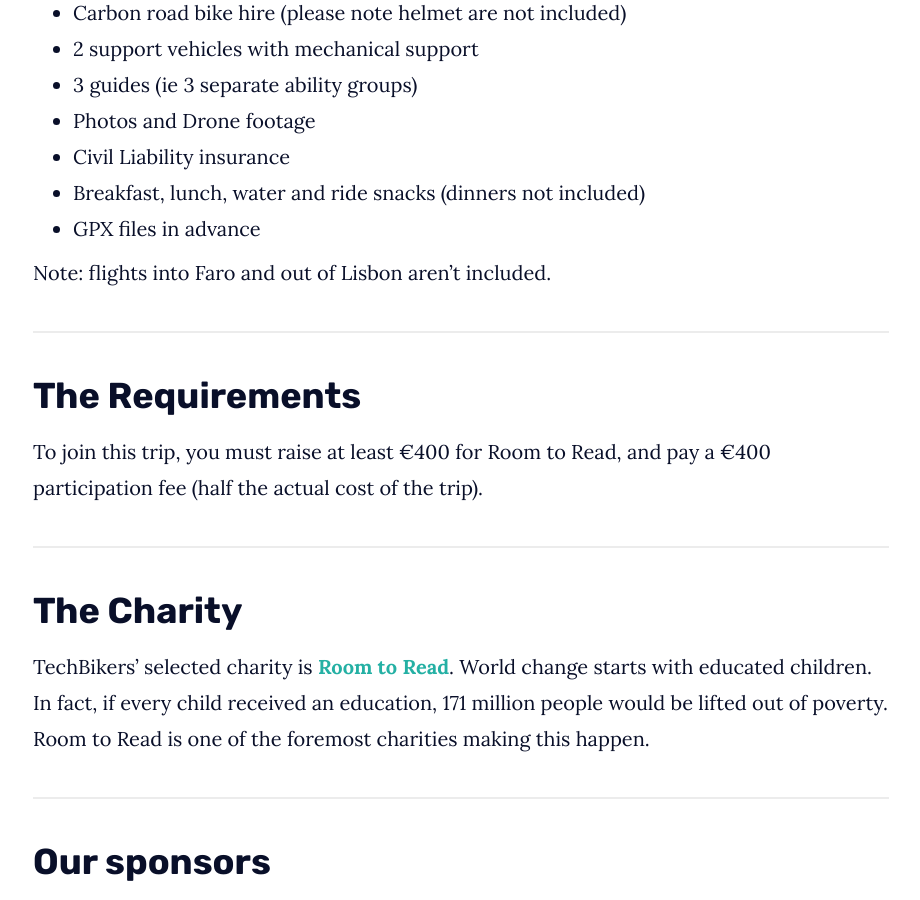
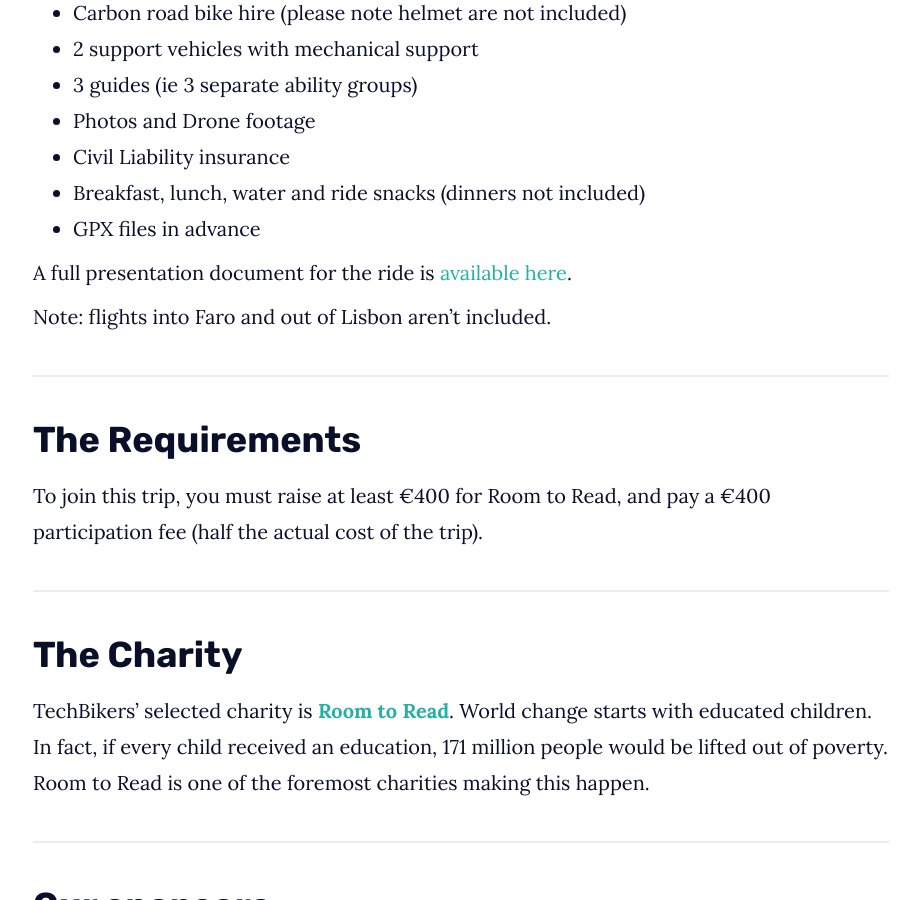
Before and after one commit to matthewcobb/techbikers, a Jekyll site: the page built from _rides/faro-to-lisbon.md, in a window 1280 px wide and 900 px high, scrolled down 1709 px. Shown: the whole window, without its empty margins (179-1099 px from the left). Built offline with Jekyll 4.4.1, drawn with Linux system fonts in a browser that asks for light colours.

Commit message:
Update from Forestry.io Emmanuel Nataf updated _rides/faro-to-lisbon.md

```diff
--- a/_rides/faro-to-lisbon.md
+++ b/_rides/faro-to-lisbon.md
@@ -37,6 +37,8 @@
 * Civil Liability insurance
 * Breakfast, lunch, water and ride snacks (dinners not included)
 * GPX files in advance
+
+A full presentation document for the ride is [available here](https://drive.google.com/file/d/1-bvarm3FWggk3c9lgMvOpbJMl6W-O-4_/view?usp=sharing).
 
 Note: flights into Faro and out of Lisbon aren't included.
 
```
